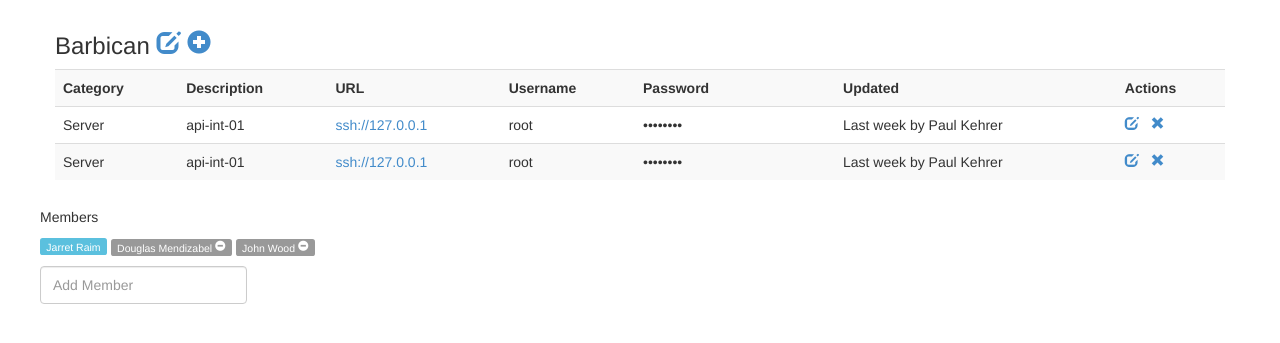
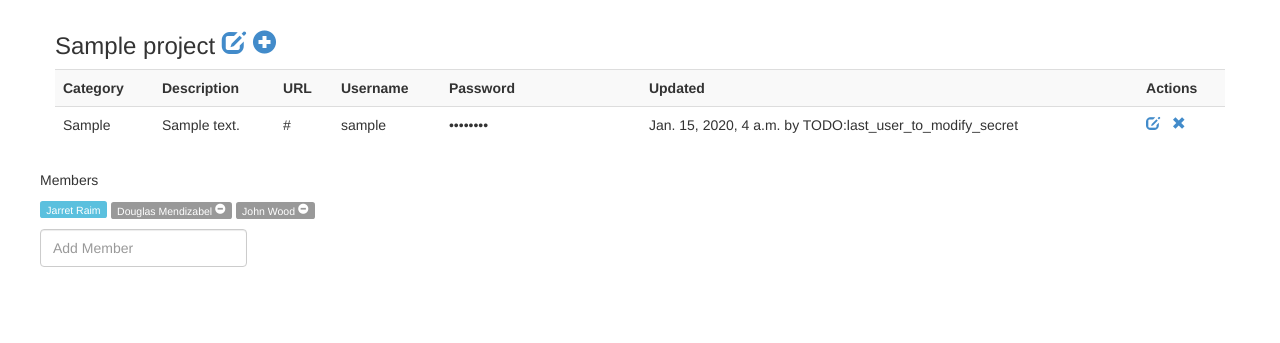
Before and after one commit to lijielife/stockade, a Django app: page /project/1/ in a window 1280 px wide. Shown: the part 50-393 px from the top of the page. Run offline with Django 3.2, Linux system fonts and the light colour scheme; tables that the repository leaves empty hold one stand-in row (values such as "Sample post").

Commit message:
Change the project detail page to dynamically fetch actual data

```diff
--- a/mockups/project.html
+++ b/mockups/project.html
@@ -3,7 +3,7 @@
   <head>
     <meta charset="utf-8" />
 
-    <title>Stockade - Project - Barbican</title>
+    <title>Stockade - Project - {{ project.name }}/title>
     <meta name="application-name" content="Stockade"/>
     <meta name="msapplication-TileColor" content="#004d18"/>
     <meta name="msapplication-TileImage" content="apple-touch-icon-144x144.png"/>
@@ -84,7 +84,7 @@
           <div class="alert alert-success fade in" data-dismiss="alert">Sample Success Alert <a class="close" href="#">&times;</a></div>
 
           <div style="padding-bottom:20px">
-            <h3>Barbican
+            <h3>{{ project.name }}
               <a data-toggle="modal" href="#edit-project-modal" style="display: inline-block;text-decoration:none" class="edit-project-tooltip"><span class="glyphicon glyphicon-edit"></span></a>
               <a data-toggle="modal" href="#create-password-modal" style="display: inline-block;text-decoration:none" class="create-password-tooltip"><span class="glyphicon glyphicon-plus-sign"></span></a></h3>
           </div>
@@ -184,7 +184,7 @@
           <div class="modal-body">
             <div class="form-group">
               <label for="project-name">Name</label>
-              <input type="text" class="form-control" placeholder="Unmitigated Genius" id="project-name" name="project-name" value="Barbican">
+              <input type="text" class="form-control" placeholder="Unmitigated Genius" id="project-name" name="project-name" value="{{ project.name }}">
             </div>
             <div class="form-group" style="padding-top:15px">
               <label for="project-desc">Description</label>
--- a/vault/models.py
+++ b/vault/models.py
@@ -16,9 +16,10 @@ class Secret(models.Model):
     project = models.ForeignKey(Project)
     category = models.CharField(max_length=200)
     description = models.CharField(max_length=255)
+    last_user = "TODO:last_user_to_modify_secret"
     url = models.CharField(max_length=255)
     username = models.CharField(max_length=255)
-    secret_ref = 'barbican_generated_value'
+    secret_ref = 'TODO:barbican_generated_value'
     create_date = models.DateTimeField('date created', auto_now_add=True)
     modified_date = models.DateTimeField('date created', auto_now=True)
 
--- a/vault/templates/vault/project.html
+++ b/vault/templates/vault/project.html
@@ -1,7 +1,7 @@
 {% extends "vault/base.html" %}
 {% block content %}
 <div>
-  <h3>Barbican
+  <h3>{{ project.name }}
     <a data-toggle="modal" href="#edit-project-modal" class="edit-project-tooltip linkify-glyphicon"><span class="glyphicon glyphicon-edit"></span></a>
     <a data-toggle="modal" href="#create-password-modal" class="create-password-tooltip linkify-glyphicon"><span class="glyphicon glyphicon-plus-sign"></span></a></h3>
 </div>
@@ -15,30 +15,20 @@
     <th>Updated</th>
     <th>Actions</th>
   </tr>
+  {% for secret in project.secret_set.all %}
     <tr>
-    <td>Server</td>
-    <td>api-int-01</td>
-    <td><a href="ssh://127.0.0.1">ssh://127.0.0.1<a/></td>
-    <td>root</td>
-    <td style="width:200px" id="password-123"><span class="dots">••••••••</span></td>
-    <td>Last week by Paul Kehrer</td>
+      <td>{{ secret.category }}</td>
+      <td>{{ secret.description }}</td>
+      <td>{{ secret.url }}</td>
+      <td>{{ secret.username }}</td>
+      <td style="width:200px" id="secret-{{ secret.pk }}"><span class="dots">••••••••</span></td>
+      <td>{{ secret.modified_date }} by {{ secret.last_user }}</td>
       <td>
         <a href="" class="edit linkify-glyphicon"><span class="glyphicon glyphicon-edit"></span></a>&nbsp;&nbsp;
         <a href="" class="remove linkify-glyphicon"><span class="glyphicon glyphicon-remove"></span></a>
       </td>
     </tr>
-  <tr>
-    <td>Server</td>
-    <td>api-int-01</td>
-    <td><a href="">ssh://127.0.0.1<a/></td>
-    <td>root</td>
-    <td style="width:200px" id="password-123"><span class="dots">••••••••</span></td>
-    <td>Last week by Paul Kehrer</td>
-    <td>
-      <a href="" class="edit linkify-glyphicon"><span class="glyphicon glyphicon-edit"></span></a>&nbsp;&nbsp;
-      <a href="" class="remove linkify-glyphicon"><span class="glyphicon glyphicon-remove"></span></a>
-    </td>
-  </tr>
+  {% endfor %}
 </table>
 </div>
 <div>
```
Lines whose indentation alone changed are shown as unchanged.
